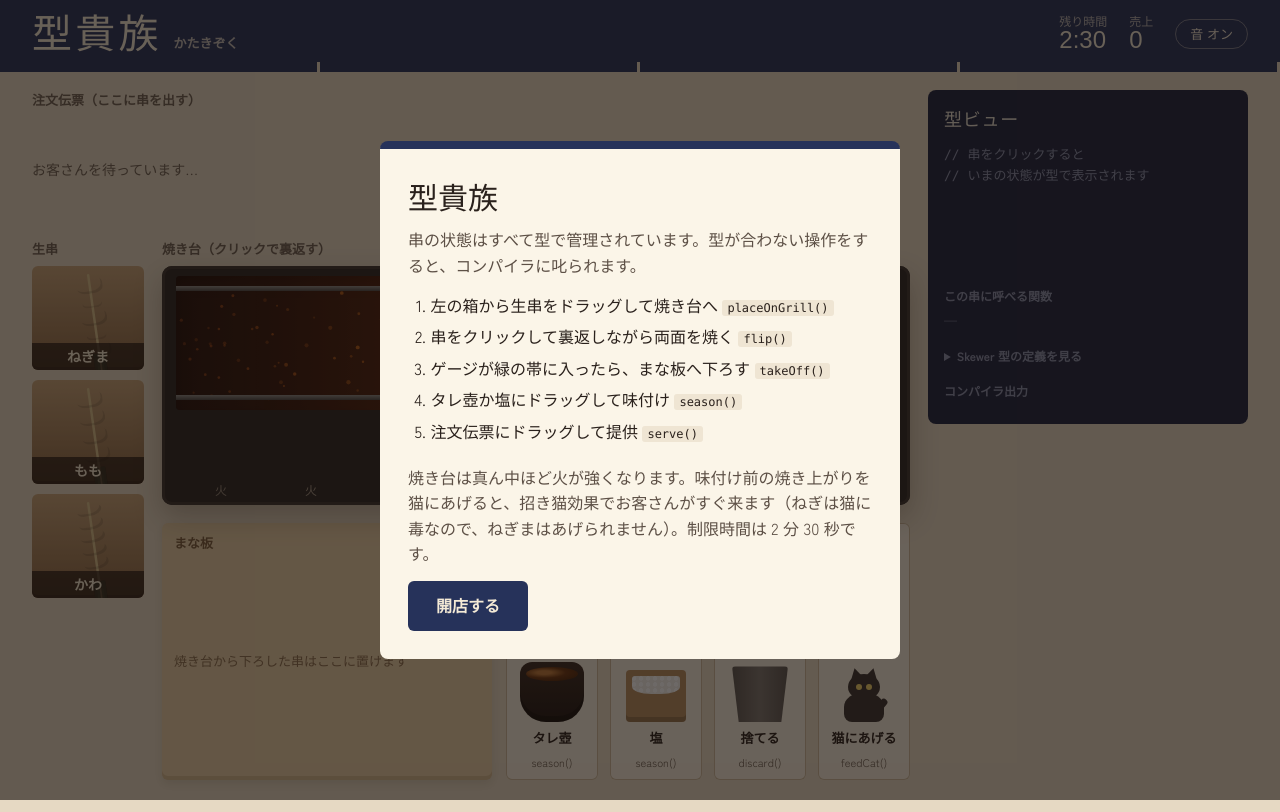
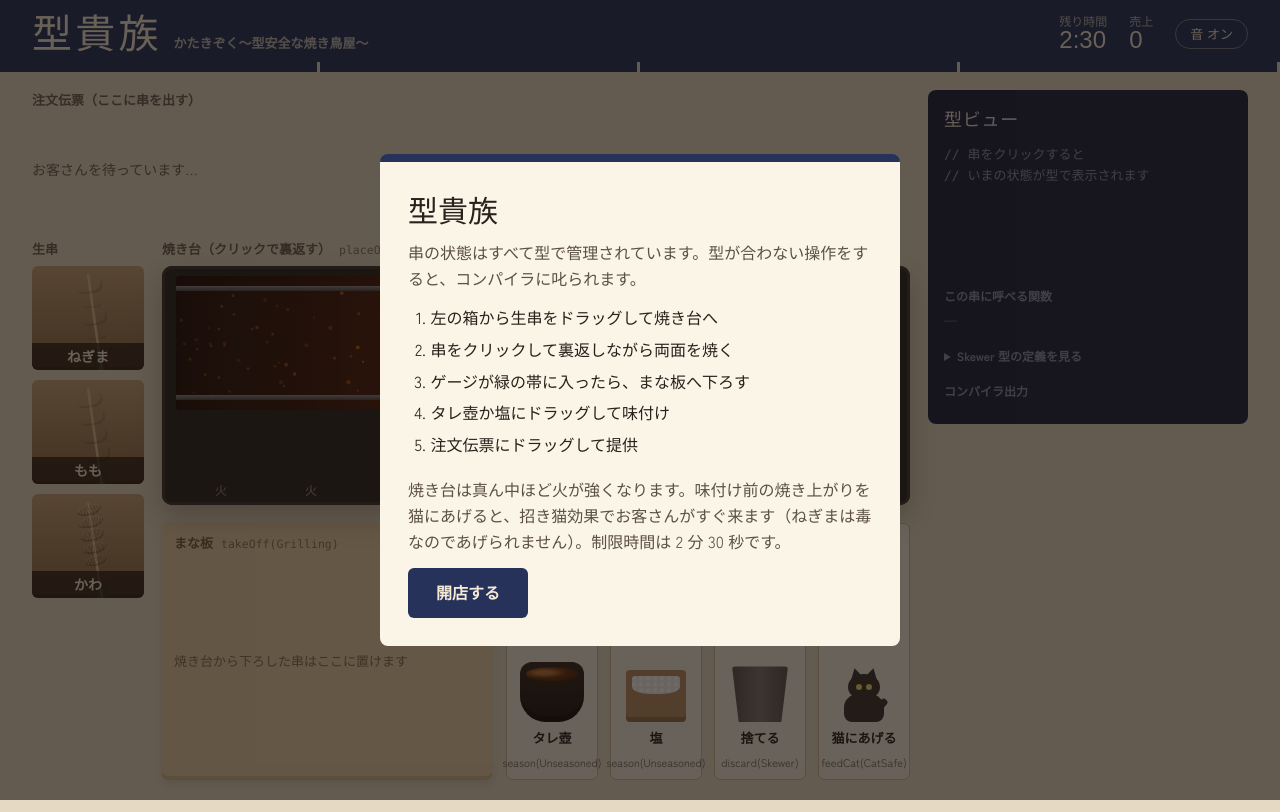
Before and after one commit to moronaga-a/kata-kizoku, a website built with Vite: page index.html in a window 1280 px wide. Built offline with nearby package versions, Linux system fonts and the light colour scheme; a web font is replaced by a local one.

Commit message:
UI の見分けやすさと、画面上の型表示を整える

```diff
--- a/index.html
+++ b/index.html
@@ -14,7 +14,7 @@
   </head>
   <body>
     <header class="noren">
-      <h1 class="shop-name"><b>型貴族</b><small>かたきぞく</small></h1>
+      <h1 class="shop-name"><b>型貴族</b><small>かたきぞく〜型安全な焼き鳥屋〜</small></h1>
       <div class="hud">
         <div class="hud-item"><span>残り時間</span><output id="time">2:30</output></div>
         <div class="hud-item"><span>売上</span><output id="score">0</output></div>
@@ -34,7 +34,7 @@
       </section>
 
       <section class="grill-area">
-        <h2 class="area-title">焼き台（クリックで裏返す）</h2>
+        <h2 class="area-title">焼き台（クリックで裏返す）<code>placeOnGrill(Grillable)</code></h2>
         <div id="grill" class="grill" data-zone="grill">
           <div class="grill-box">
             <canvas id="coals" aria-hidden="true"></canvas>
@@ -49,13 +49,13 @@
 
       <section class="counter-area counter">
         <div id="board" class="board" data-zone="board">
-          <h2 class="area-title">まな板</h2>
+          <h2 class="area-title">まな板<code>takeOff(Grilling)</code></h2>
           <div id="board-items" class="board-items"></div>
         </div>
         <div class="tools">
-          <div class="tool" data-zone="sauce"><div class="pot"></div>タレ壺<small>season()</small></div>
-          <div class="tool" data-zone="salt"><div class="salt-box"></div>塩<small>season()</small></div>
-          <div class="tool" data-zone="trash"><div class="bucket"></div>捨てる<small>discard()</small></div>
+          <div class="tool" data-zone="sauce"><div class="pot"></div>タレ壺<small>season(Unseasoned)</small></div>
+          <div class="tool" data-zone="salt"><div class="salt-box"></div>塩<small>season(Unseasoned)</small></div>
+          <div class="tool" data-zone="trash"><div class="bucket"></div>捨てる<small>discard(Skewer)</small></div>
           <div class="tool cat-tool" data-zone="cat">
             <div id="cat" class="cat" aria-hidden="true">
               <span id="cat-bubble" class="cat-bubble"></span>
@@ -63,7 +63,7 @@
               <i class="head"><i class="eye eye-l"></i><i class="eye eye-r"></i></i>
               <i class="body"></i><i class="tail"></i>
             </div>
-            猫にあげる<small>feedCat()</small>
+            猫にあげる<small>feedCat(CatSafe)</small>
           </div>
         </div>
       </section>
@@ -100,14 +100,14 @@ function serve(s: Seasoned, o: Order): ServeResult;</pre>
         <h2 id="start-title">型貴族</h2>
         <p>串の状態はすべて型で管理されています。型が合わない操作をすると、コンパイラに叱られます。</p>
         <ol class="steps">
-          <li>左の箱から生串をドラッグして焼き台へ <code>placeOnGrill()</code></li>
-          <li>串をクリックして裏返しながら両面を焼く <code>flip()</code></li>
-          <li>ゲージが緑の帯に入ったら、まな板へ下ろす <code>takeOff()</code></li>
-          <li>タレ壺か塩にドラッグして味付け <code>season()</code></li>
-          <li>注文伝票にドラッグして提供 <code>serve()</code></li>
+          <li>左の箱から生串をドラッグして焼き台へ</li>
+          <li>串をクリックして裏返しながら両面を焼く</li>
+          <li>ゲージが緑の帯に入ったら、まな板へ下ろす</li>
+          <li>タレ壺か塩にドラッグして味付け</li>
+          <li>注文伝票にドラッグして提供</li>
         </ol>
         <p>
-          焼き台は真ん中ほど火が強くなります。味付け前の焼き上がりを猫にあげると、招き猫効果でお客さんがすぐ来ます（ねぎは猫に毒なので、ねぎまはあげられません）。制限時間は
+          焼き台は真ん中ほど火が強くなります。味付け前の焼き上がりを猫にあげると、招き猫効果でお客さんがすぐ来ます（ねぎまは毒なのであげられません）。制限時間は
           2 分 30 秒です。
         </p>
         <button id="start-btn" class="primary" type="button">開店する</button>
--- a/src/main.ts
+++ b/src/main.ts
@@ -296,7 +296,16 @@ function handleDrop(id: string, to: DropTarget, fromBin: boolean): void {
       return;
 
     case "discarded":
-      log("info", `discard(skewer: ${typeName(entity.skewer)})`, entity.skewer.status === "burnt" ? undefined : "もったいない…");
+      // ゴミ箱だけが Skewer（全状態）を受け取る。他のドロップ先は型で絞られているので、
+      // 焦げた串の行き先がここしかないのは「Burnt を受け取る関数が他にない」ということ。
+      // 焦げたときだけその説明を出す。毎回出すとうるさいので。
+      log(
+        "info",
+        `discard(skewer: ${typeName(entity.skewer)})`,
+        entity.skewer.status === "burnt"
+          ? "Burnt を受け取るのは Skewer を取る discard だけ"
+          : "お残しは許しまへんで〜",
+      );
       removeEntity(entity);
       return;
 
--- a/src/style.css
+++ b/src/style.css
@@ -90,6 +90,12 @@ button { font: inherit; }
 .counter-area { grid-area: counter; }
 .types-area { grid-area: types; position: sticky; top: calc(env(safe-area-inset-top, 0px) + 12px); }
 .area-title { font-size: 13px; color: var(--muted); margin: 0 0 6px; font-weight: 700; }
+/* 見出しに添える、そのドロップ先が受け取れる型。
+   道具の <small> と揃えて、画面上のどこに落とすときも「関数に値を渡す」ように見せる */
+.area-title code {
+  font-family: var(--f-code); font-weight: 400; font-size: 11.5px;
+  margin-left: 8px; opacity: 0.8;
+}
 
 @media (max-width: 900px) {
   .shop {
@@ -210,7 +216,23 @@ button { font: inherit; }
 }
 .piece { position: relative; width: 100%; height: calc(var(--sk-w) * 0.66); border-radius: 38% 42% 40% 36%; box-shadow: inset -3px -4px 0 rgba(0,0,0,0.12); }
 .piece-negi { width: 78%; height: calc(var(--sk-w) * 0.5); border-radius: 30%; box-shadow: inset 0 -3px 0 rgba(0,0,0,0.1); }
-.piece-kawa { width: 96%; height: calc(var(--sk-w) * 0.46); border-radius: 50% 30% 50% 30% / 60% 40% 60% 40%; }
+/* かわ。ももと見分けるために、薄くて波打った形にシワを重ねる。
+   色はインラインの background-color で入るので、ここでは background-image だけを使う。 */
+.piece-kawa {
+  width: 96%;
+  height: calc(var(--sk-w) * 0.42);
+  border-radius: 60% 40% 55% 45% / 70% 30% 70% 30%;
+  background-image:
+    repeating-linear-gradient(74deg, transparent 0 3px, rgba(80,45,18,0.26) 3px 4.5px),
+    repeating-linear-gradient(-66deg, transparent 0 5px, rgba(255,243,214,0.2) 5px 6.2px);
+  box-shadow:
+    inset 0 -3px 0 rgba(0,0,0,0.2),
+    inset 0 2px 0 rgba(255,255,255,0.16);
+}
+/* 5枚が同じ形に並ぶと作り物っぽいので、1枚ごとに崩す */
+.piece-kawa:nth-child(2n) { border-radius: 40% 60% 45% 55% / 30% 70% 30% 70%; transform: scaleX(-1); }
+.piece-kawa:nth-child(3n) { height: calc(var(--sk-w) * 0.5); }
+.piece-kawa:nth-child(5n) { width: 88%; }
 .piece::after {
   content: ""; position: absolute; inset: 0; border-radius: inherit; opacity: var(--mark);
   background: repeating-linear-gradient(180deg, transparent 0 7px, rgba(40,20,10,0.55) 7px 10px);
--- a/src/ui/render.ts
+++ b/src/ui/render.ts
@@ -84,7 +84,9 @@ function rgb(c: Rgb): string {
 const COLOR: Record<PieceType, (t: number) => string> = {
   meat: ramp([[0, "#eea394"], [0.3, "#ecc3a2"], [0.6, "#cf924f"], [0.84, "#98582b"], [1, "#3b2720"]]),
   kawa: ramp([[0, "#f3ddc5"], [0.3, "#f0d098"], [0.6, "#dca25a"], [0.84, "#a8672c"], [1, "#3d2920"]]),
-  negi: ramp([[0, "#e7eed2"], [0.38, "#e4ddb0"], [0.66, "#c9a868"], [0.86, "#6e5230"], [1, "#35271f"]]),
+  // ねぎは緑を強めに、しかも焼いても後半まで緑が残るようにしてある。
+  // 肉と同じカーブだと焼けた途中で見分けがつかなくなるため。
+  negi: ramp([[0, "#7fb63f"], [0.45, "#93b94d"], [0.72, "#b09a44"], [0.88, "#6e5230"], [1, "#35271f"]]),
 };
 
 /** 串の DOM を組み立てる。中身の更新は renderSkewer が受け持つ */
@@ -154,7 +156,9 @@ function renderSkewer(el: HTMLElement, skewer: Skewer, selected: boolean): void
   const pieceEls = el.querySelectorAll<HTMLElement>(".piece");
   types.forEach((type, i) => {
     const pieceEl = pieceEls[i];
-    if (pieceEl) pieceEl.style.background = COLOR[type](doneness);
+    // background ではなく backgroundColor を指定する。
+    // 一括指定だと CSS 側の background-image（かわのシワ）を消してしまうため。
+    if (pieceEl) pieceEl.style.backgroundColor = COLOR[type](doneness);
   });
   // 焼き目（縞模様）は半分くらい焼けてから出す
   el.style.setProperty("--mark", String(clamp01((doneness - 0.35) / 0.45)));
```
Also changed, not shown: .claude/plan.md.
